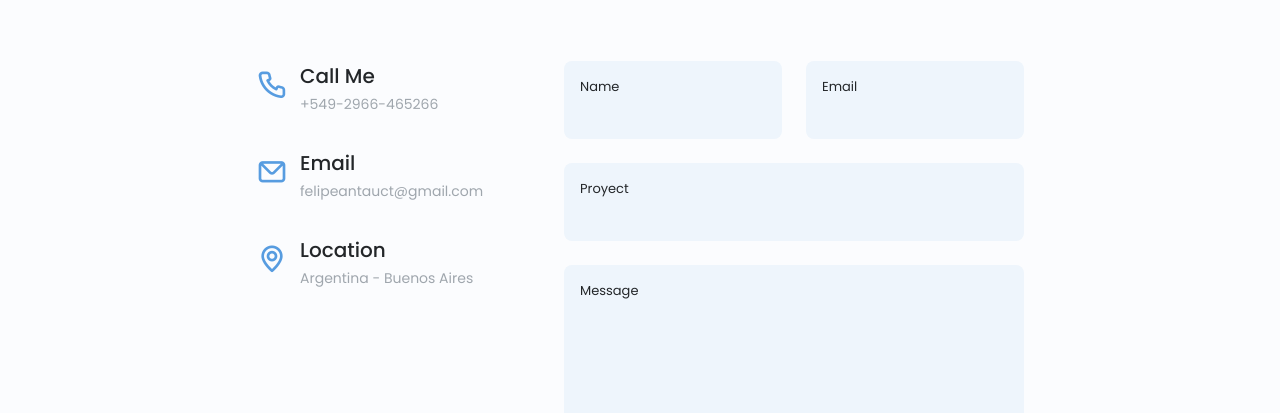
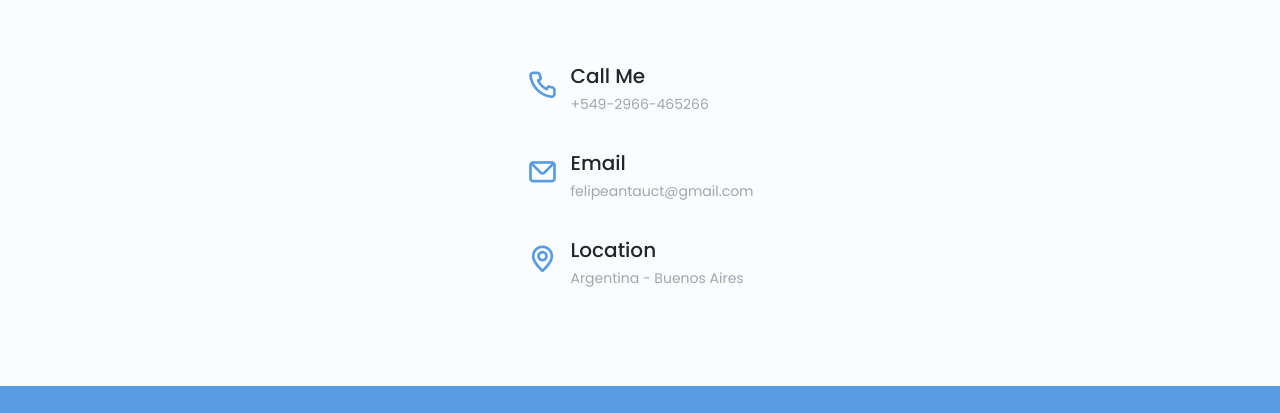
Before and after one commit to FelipeAnta/Portafolio-Felipe-Anta, a plain HTML site: page index.html in a window 1280 px wide. Shown: the part 6730-7143 px from the top of the page. Drawn offline with nearby package versions, Linux system fonts and the light colour scheme.

Commit message:
formu afuera

```diff
--- a/assets/css/styles.css
+++ b/assets/css/styles.css
@@ -911,6 +911,11 @@ img {
 }
 
 /*==================== CONTACT ME ====================*/
+.aling-contact{
+  display: flex;
+  align-items: center;
+  flex-direction: column;
+}
 .contact__container{
   row-gap: 3rem;
 }
--- a/index.html
+++ b/index.html
@@ -611,7 +611,7 @@
                                 <img src="assets/img/portfolio22.jpg.png" alt="portfolio__img" class="portfolio__img">
 
                                 <div class="portfolio__data">
-                                    <h3 class="portfolio__title">Pipes drinks</h3>
+                                    <h3 class="portfolio__title">Pipes destilados</h3>
                                     <p class="portfolio__description">Website adaptable to all devices, with ui components and animated interaction and cart properties.</p>
                                     <a href="https://github.com/FelipeAnta/Patagonia-Website" class="button button--flex button--small portfolio__button">
                                         Demo
@@ -720,7 +720,8 @@
                 <h2 class="section__title">Contact Me</h2>
                 <span class="section__subtitle">Get in touch</span>
 
-                <div class="contact__container container grid">
+                <div class="contact__container">
+                    <div class="aling-contact">
                         <div>
                             <div class="contact__information">
                                 <i class="uil uil-phone contact__icon"></i>
@@ -749,7 +750,8 @@
                                 </div>
                             </div>
                         </div>
-                    <form action="" class="contact__form grid">
+                    </div>
+                    <!-- <form action="" class="contact__form grid">
                         <div class="contact__inputs grid">
                             <div class="contact__content">
                                 <label for="" class="contact__label">Name</label>
@@ -775,7 +777,7 @@
                                 <i class="uil uil-message button__icon"></i>
                             </a>
                         </div>
-                    </form>
+                    </form> -->
                 </div>
             </section>
         </main>
```
Also changed, not shown: assets/js/indexes.html (+8 -3 lines). Lines whose indentation alone changed are shown as unchanged.
